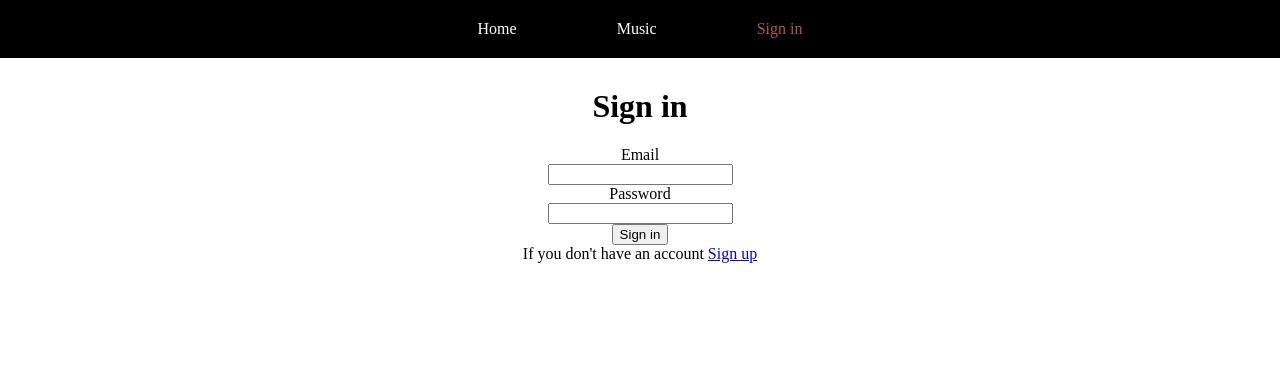
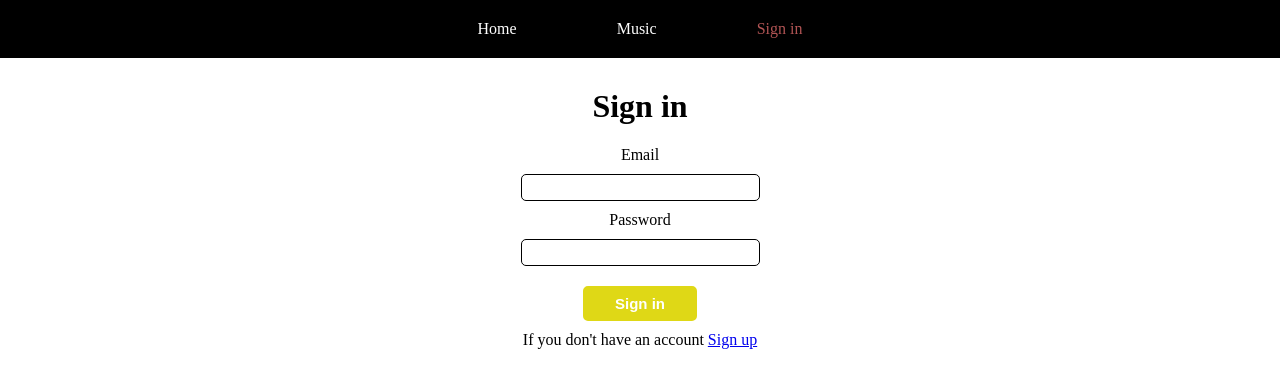
Before and after one commit to sewerynwozniak/musicweb, a React (Vite) app: page /signin in a window 1280 px wide. Shown: the top 388 px of the page. Built offline with nearby package versions, Linux system fonts and the light colour scheme; no server answers.

Commit message:
styling sign in component

```diff
--- a/package.json
+++ b/package.json
@@ -9,8 +9,11 @@
     "preview": "vite preview"
   },
   "dependencies": {
+    "@radix-ui/react-form": "0.0.2",
+    "@radix-ui/react-popover": "1.0.5",
     "firebase": "^9.10.0",
     "react": "^18.2.0",
+    "react-aria": "^3.24.0",
     "react-dom": "^18.2.0",
     "react-router-dom": "^6.8.0",
     "sass": "^1.58.0"
--- a/src/App.jsx
+++ b/src/App.jsx
@@ -8,6 +8,7 @@ import Home from './components/Home'
 import Musics from './components/Musics'
 import ProtectedRoutes from './components/ProtectedRoutes';
 import { AuthProvider } from './contexts/AuthContext';
+
 
 
 function App() {
--- a/src/components/AddMusic.jsx
+++ b/src/components/AddMusic.jsx
@@ -9,17 +9,19 @@ const AddMusic = ({newSong}) => {
 
 
     const songCollecionRef = collection(db, 'Song');
-    const [musicInput, setMusicInput] = useState('')
-    const [newMusic, setNewMusic] = useState('')
+    const [musicInputs, setMusicInputs] = useState({})
 
 
 
     const updateInput = (e)=>{
-        setMusicInput(e.target.value)
+        const {name, value} = e.target;
+
+        setMusicInputs({...musicInputs, [name]: value})
+
     }
     const submitMusic = async (e)=>{
         e.preventDefault();
-        await addDoc(songCollecionRef, {name: musicInput})
+        await addDoc(songCollecionRef, musicInputs)
         await newSong();
     }
 
@@ -27,7 +29,8 @@ const AddMusic = ({newSong}) => {
   return (
     <div>
         <form onSubmit={submitMusic}>
-            <input type="text" onChange={updateInput} value={musicInput} />
+            <input type="text" onChange={updateInput} name="name" placeholder='name' />
+            <input type="text" onChange={updateInput} name="artist" placeholder='artist' />
             <input type="submit" value="Add" />
         </form>
     </div>
--- a/src/components/Home.jsx
+++ b/src/components/Home.jsx
@@ -1,6 +1,7 @@
 import React,{useState} from 'react'
 import { useAuth } from '../contexts/AuthContext'
 import { useNavigate } from 'react-router-dom';
+import FormDemo from './radix-components/Form';
 
 const Home = () => {
 
@@ -12,7 +13,7 @@ const Home = () => {
 
   return (
     <>
-      <div>Home</div>
+
 
       {currentUser?(
                 currentUser.email
@@ -22,6 +23,10 @@ const Home = () => {
 
       <p>Current user: {currentUser && currentUser.email}</p>
 
+
+              <FormDemo />
+
+
     </>
 
   )
--- a/src/components/Musics.jsx
+++ b/src/components/Musics.jsx
@@ -4,6 +4,7 @@ import { collection, getDocs, updateDoc, doc } from 'firebase/firestore/lite';
 import AddMusic from './AddMusic';
 import Music from './Music';
 import Sort from './Sort';
+
 
 
 
@@ -39,9 +40,6 @@ const Musics = () => {
   },[sortType])
 
 
-  // const manageSortFunc = (sortProp)=>{
-  //   setSortType(sortProp, ()=>sortFunc())
-  // }
 
   const sortFunc = ()=>{
 
@@ -73,6 +71,8 @@ const Musics = () => {
 
 
 
+
+
   return (
 
     <div className='musics'>
--- a/src/components/SignIn.jsx
+++ b/src/components/SignIn.jsx
@@ -1,7 +1,7 @@
 import React, {useState, useRef} from 'react'
 import { NavLink, useNavigate} from 'react-router-dom';
 import { useAuth } from '../contexts/AuthContext'
-
+import * as Form from '@radix-ui/react-form';
 
 const SignIn = () => {
 
@@ -18,13 +18,13 @@ const SignIn = () => {
       try {
         setLoading(true)
         await signIn(emailRef.current.value, passRef.current.value)
+        navigate('/')
       } catch(error) {
 
         setError(error.code)
+        setLoading(false)
       }
-      if(!loading && error==''){
-        navigate('/')
-      }
+
 
     }
 
@@ -37,13 +37,44 @@ const SignIn = () => {
     <div className='signup__container'>
     <h1>Sign in</h1>
     {error && error}
-    <form onSubmit={handleSubmit} className='signup__form' action="">
-      <label htmlFor="form_email">Email</label>
-      <input id='form_email' ref={emailRef} type="email" name='email' />
-      <label htmlFor="form_password">Password</label>
-      <input id='form_password' ref={passRef} type="password" name='password' />
-      <input disabled={loading} type="submit" value="Sign in" />
-    </form>
+
+
+    <Form.Root onSubmit={handleSubmit} className="FormRoot">
+    <Form.Field className="FormField" name="email">
+      <div>
+        <Form.Label className="form__label">Email</Form.Label>
+        <Form.Message className="FormMessage" match="valueMissing">
+          Please enter your email
+        </Form.Message>
+        <Form.Message className="FormMessage" match="typeMismatch">
+          Please provide a valid email
+        </Form.Message>
+      </div>
+      <Form.Control asChild>
+        <input ref={emailRef} className="form__input" type="email" required />
+      </Form.Control>
+    </Form.Field>
+
+    <Form.Field className="FormField" name="password">
+      <div>
+        <Form.Label className="form__label">Password</Form.Label>
+        <Form.Message className="FormMessage" match="valueMissing">
+          Please enter your password
+        </Form.Message>
+      </div>
+      <Form.Control asChild>
+        <input ref={passRef} className="form__input" type="password" required />
+      </Form.Control>
+    </Form.Field>
+
+    <Form.Submit asChild>
+      <button disabled={loading} className="button">
+        Sign in
+      </button>
+    </Form.Submit>
+  </Form.Root>
+
+
 
      If you don't have an account <NavLink to='/signup'>Sign up</NavLink>
 
--- /dev/null
+++ b/src/scss/components/button.scss
@@ -0,0 +1,18 @@
+.button{
+    background-color: #dfd816;
+    color: #fff;
+    padding: 7px 30px;
+    border-radius: 5px;
+    border: 2px solid #dfd816;
+    margin: 10px;
+    cursor: pointer;
+    font-size: 15px;
+    font-weight: bold;
+    transition: all 0.3s;
+
+    &:hover{
+        background-color: transparent;
+        color: #000;
+        border: 2px solid #dfd816;
+    }
+}
--- /dev/null
+++ b/src/scss/components/form.scss
@@ -0,0 +1,12 @@
+.form{
+    &__input{
+        padding: 5px 30px;
+        border-radius: 5px;
+        border: 1px solid;
+        margin: 10px;
+    }
+
+    &__label{
+        margin: 0 5px;
+    }
+}
--- a/src/scss/main.scss
+++ b/src/scss/main.scss
@@ -4,3 +4,5 @@
 @use './pages/musics.scss';
 @use './components/nav.scss';
 @use './components/filter.scss';
+@use './components/form.scss';
+@use './components/button.scss';
```
Also changed, not shown: 1 other file (tests, documents, lock files or other folders).
